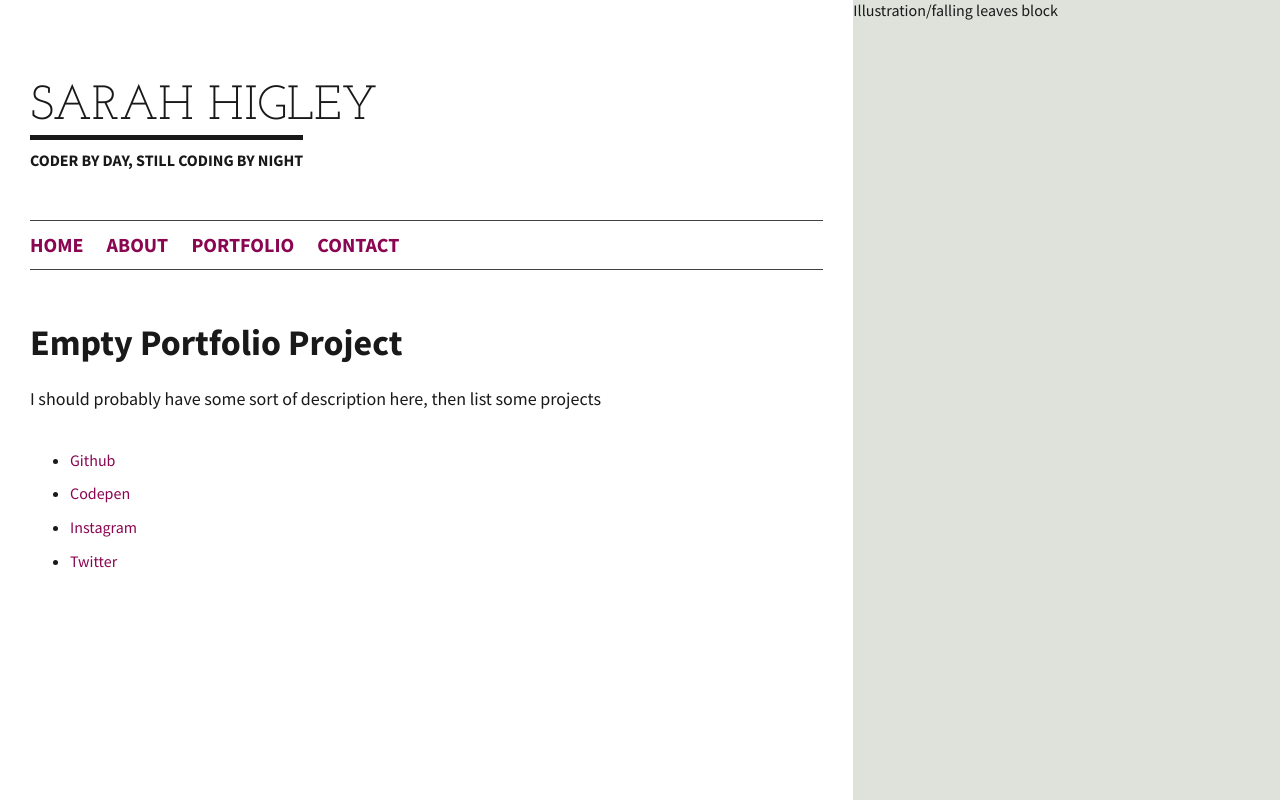
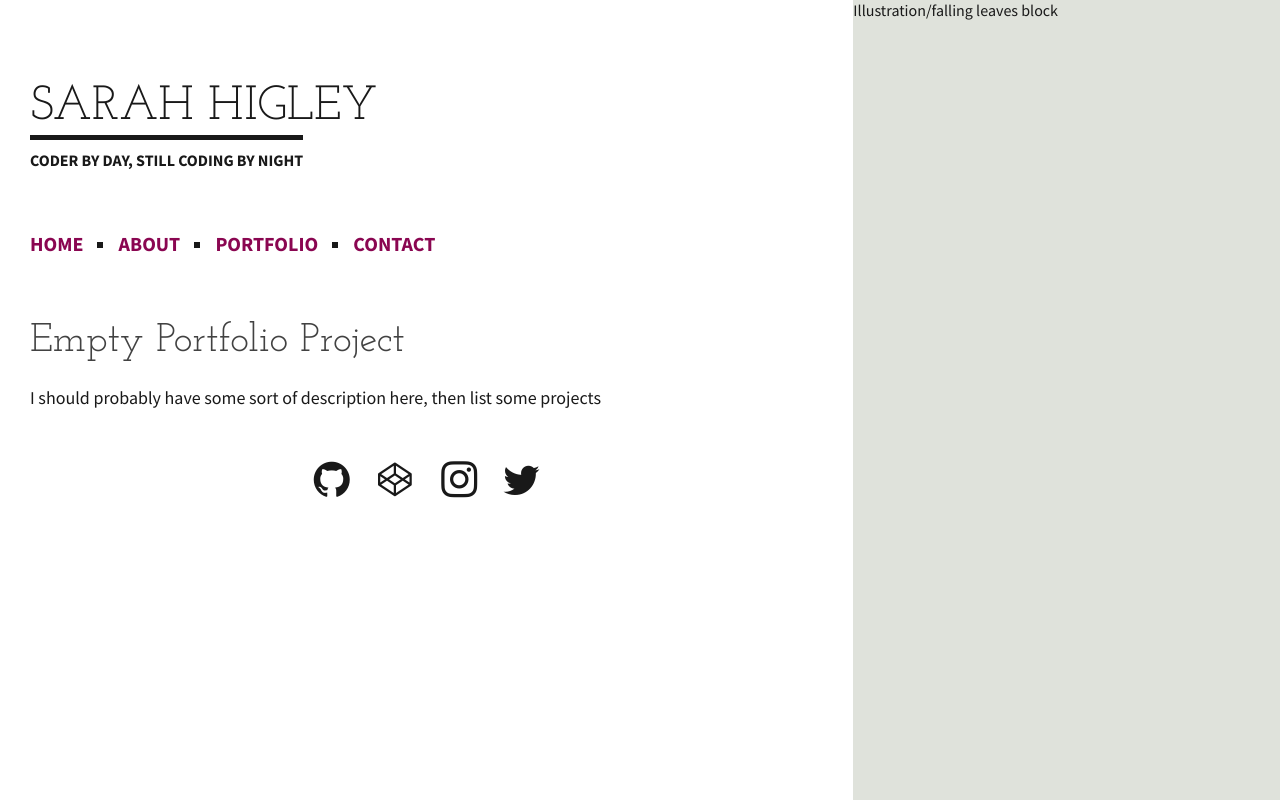
Before and after one commit to smhigley/portfolio, a Flask app: page / in a window 1280 px wide. Run offline with Flask 2, Linux system fonts and the light colour scheme.

Commit message:
menu styles

```diff
--- a/app/static/css/app.css
+++ b/app/static/css/app.css
@@ -516,10 +516,10 @@ h1 {
   font-size: 32px;
   font-weight: normal;
   line-height: 1.25;
-  text-transform: uppercase; }
+  color: #424242; }
   @media only screen and (min-width: 56.25em) {
     h1 {
-      font-size: 48px;
+      font-size: 40px;
       line-height: 1.15; } }
 
 h2 {
@@ -528,7 +528,7 @@ h2 {
   line-height: 1.15; }
   @media only screen and (min-width: 56.25em) {
     h2 {
-      font-size: 36px;
+      font-size: 34px;
       line-height: 1.25; } }
 
 h3 {
@@ -638,7 +638,7 @@ hr {
   border: none;
   border-top: 4px solid #191919; }
 
-.icon, .admin-bar a:before, .pagination .next:before, .pagination .prev:before {
+.icon, .admin-bar a:before, .socials a:before, .pagination .next:before, .pagination .prev:before {
   font-family: 'icomoon';
   speak: none;
   font-style: normal;
@@ -665,7 +665,9 @@ hr {
 .site-title {
   margin: 0 0 2.5em; }
   .site-title h1 {
-    margin-bottom: 0; }
+    margin-bottom: 0;
+    font-size: 48px;
+    text-transform: uppercase; }
   .site-title a {
     color: #191919; }
   .site-title .tagline {
@@ -676,17 +678,27 @@ hr {
     text-transform: uppercase; }
 
 .main-menu .menu {
-  padding: 0.5em 0;
-  border-top: 1px solid #424242;
-  border-bottom: 1px solid #424242; }
+  padding: 0.5em 0; }
 .main-menu a {
   display: block;
   font-size: 20px;
   font-weight: bold;
   text-transform: uppercase; }
 .main-menu li {
+  position: relative;
   display: inline-block;
-  margin-right: 1.25em; }
+  padding-right: 2em; }
+  .main-menu li:after {
+    content: "";
+    position: absolute;
+    right: 12px;
+    top: 50%;
+    width: 6px;
+    height: 6px;
+    margin-top: -2px;
+    background-color: #191919; }
+  .main-menu li:last-child:after {
+    display: none; }
 
 .admin-bar {
   margin: -1.25em 0 3.125em;
@@ -719,6 +731,70 @@ hr {
   background-size: cover;
   background-position: center center;
   background-repeat: no-repeat; }
+
+.socials {
+  margin-top: 2.5em;
+  text-align: center; }
+  .socials li {
+    display: inline-block;
+    padding: 0 0.25em; }
+  .socials a {
+    position: relative;
+    display: block;
+    padding: 8px;
+    font-size: 0;
+    line-height: 0; }
+    .socials a:before {
+      position: relative;
+      font-size: 36px;
+      line-height: 1;
+      color: #191919;
+      z-index: 1;
+      -webkit-transition: color 0.3s ease;
+      -moz-transition: color 0.3s ease;
+      -ms-transition: color 0.3s ease;
+      -o-transition: color 0.3s ease;
+      transition: color 0.3s ease; }
+    .socials a:after {
+      content: "";
+      position: absolute;
+      top: 0;
+      left: 0;
+      right: 0;
+      bottom: 0;
+      background-color: #8A0651;
+      -webkit-border-radius: 50%;
+      -moz-border-radius: 50%;
+      border-radius: 50%;
+      -webkit-transform: scale(0);
+      -moz-transform: scale(0);
+      -ms-transform: scale(0);
+      -o-transform: scale(0);
+      transform: scale(0);
+      -webkit-transition: all 0.3s ease;
+      -moz-transition: all 0.3s ease;
+      -ms-transition: all 0.3s ease;
+      -o-transition: all 0.3s ease;
+      transition: all 0.3s ease; }
+    .socials a:hover:before, .socials a:focus:before {
+      color: #fff; }
+    .socials a:hover:after, .socials a:focus:after {
+      -webkit-transform: scale(1);
+      -moz-transform: scale(1);
+      -ms-transform: scale(1);
+      -o-transform: scale(1);
+      transform: scale(1); }
+  .socials .github:before {
+    content: ""; }
+  .socials .codepen:before {
+    content: "";
+    top: -1px;
+    left: 1px; }
+  .socials .instagram:before {
+    content: "";
+    left: 1px; }
+  .socials .twitter:before {
+    content: ""; }
 
 .input-group {
   margin: 0 0 1.875em; }
--- a/app/static/css/scss/_typography.scss
+++ b/app/static/css/scss/_typography.scss
@@ -61,9 +61,9 @@ h1 {
   font-size: 32px;
   font-weight: normal;
   line-height: 1.25;
-  text-transform: uppercase;
+  color: $grey;
   @include bp($bp-typography) {
-    font-size: 48px;
+    font-size: 40px;
     line-height: 1.15;
   }
 }
@@ -73,7 +73,7 @@ h2 {
   font-weight: bold;
   line-height: 1.15;
   @include bp($bp-typography) {
-    font-size: 36px;
+    font-size: 34px;
     line-height: 1.25;
   }
 }
--- a/app/templates/base.html
+++ b/app/templates/base.html
@@ -76,7 +76,7 @@
 
     <footer class="page-footer" role="contentinfo">
       <nav class="socials">
-        <ul>
+        <ul class="menu">
           <li><a href="" class="github">Github</a></li>
           <li><a href="" class="codepen">Codepen</a></li>
           <li><a href="" class="instagram">Instagram</a></li>
--- a/app/templates/index.html
+++ b/app/templates/index.html
@@ -1,7 +1,7 @@
 {% extends "base.html" %}
 
 {% block content %}
-  <h2>Empty Portfolio Project</h2>
+  <h1>Empty Portfolio Project</h1>
   <p>I should probably have some sort of description here, then list some projects</p>
 
 {% endblock %}
```
Also changed, not shown: app/static/css/scss/_content.scss (+68 -4 lines), app/static/css/app.min.css.
